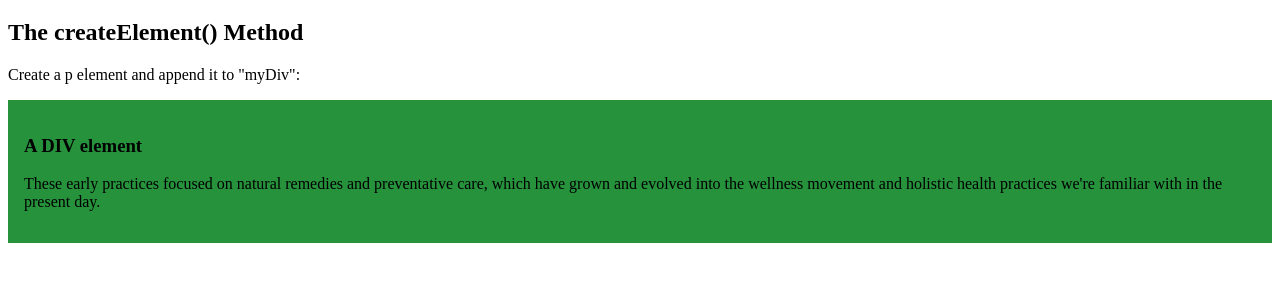
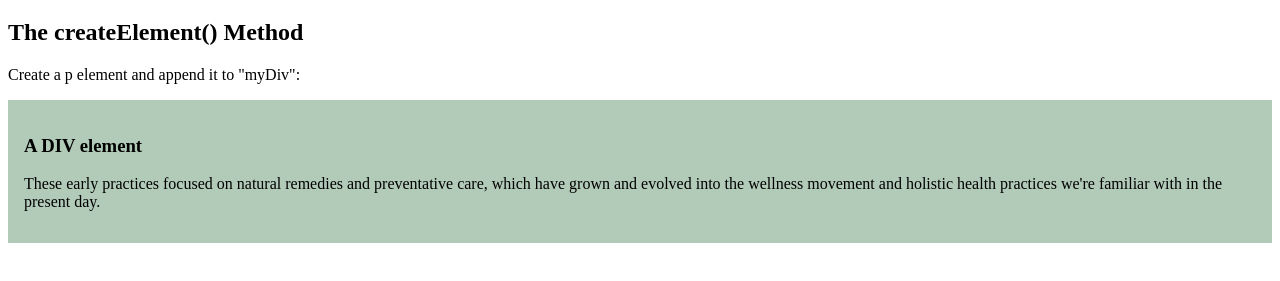
Before and after one commit to RahelehMoa/Projects_UI, a plain HTML site: page Ex.JS.CreateElements/index1.html in a window 1280 px wide. Shown: the part 61-342 px from the top of the page. Drawn offline with Linux system fonts and the light colour scheme.

Commit message:
Add files via upload

```diff
--- a/Ex.JS.CreateElements/css/style.css
+++ b/Ex.JS.CreateElements/css/style.css
@@ -1,4 +1,4 @@
 .slider{
     padding:16px;
-    background-color:rgb(65, 139, 85)
+    background-color:rgb(178, 203, 184)
 }
--- a/Ex.JS.CreateElements/index1.html
+++ b/Ex.JS.CreateElements/index1.html
@@ -4,7 +4,7 @@
     <meta charset="UTF-8">
     <meta name="viewport" content="width=device-width, initial-scale=1.0">
     <title>createElement</title>
-    <link rel="stylesheet" href="">
+    <link rel="stylesheet" href="css/style.css">
 </head>
 <body>
 <h1>The Document Object</h1>
@@ -12,7 +12,7 @@
 
 <p>Create a p element and append it to "myDiv":</p>
 <!-- <div> </div> -->
-<div id="show" class="slider" style="padding:16px;background-color:rgb(38, 146, 60)"><h3>A DIV element</h3></div>
+<div id="show" class="slider"><h3>A DIV element</h3></div>
 
 <script>
 // Create element:
```
